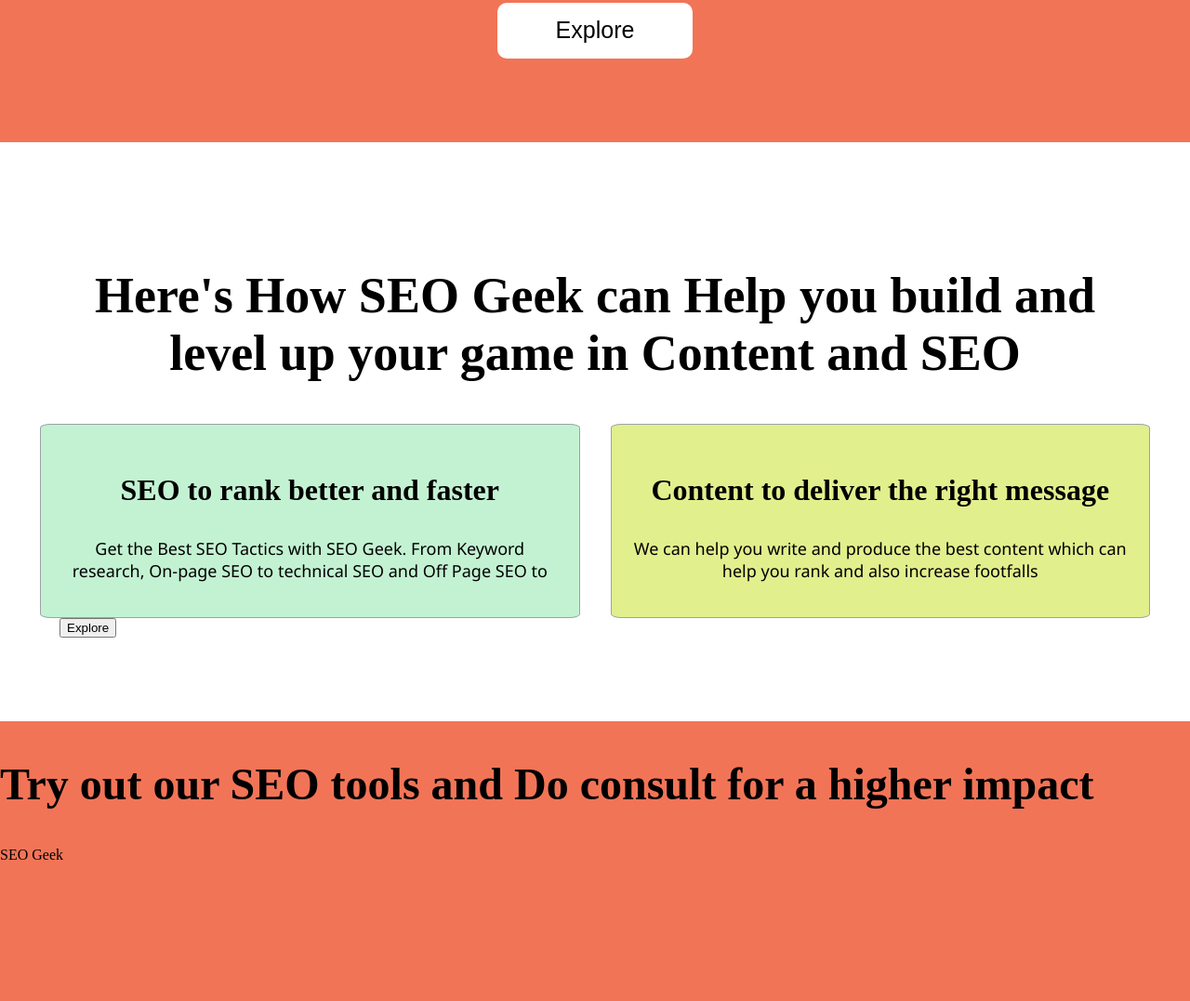
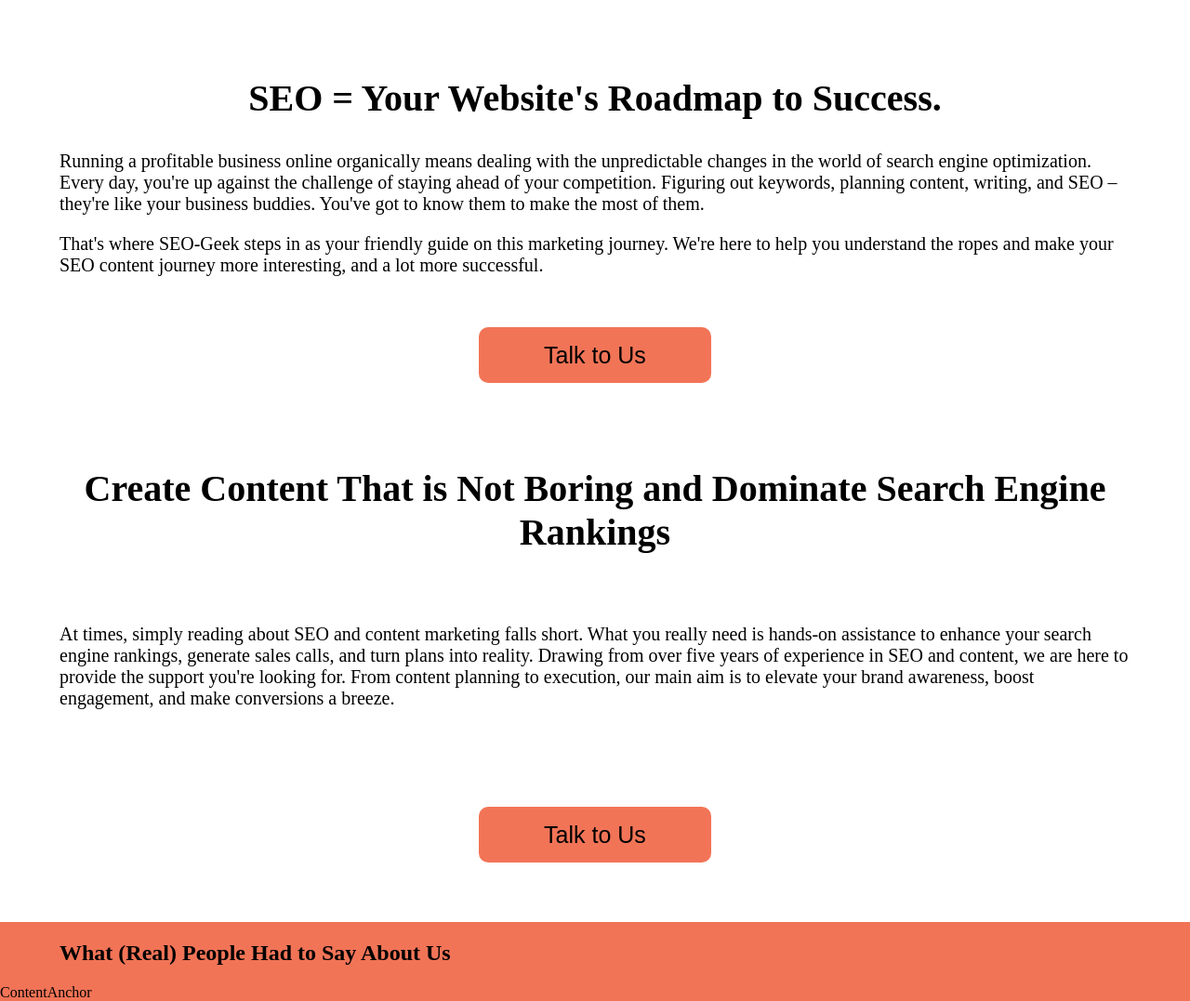
Before and after one commit to Monk-Sai/Content-Anchor, a plain HTML site: page index.html in a window 1280 px wide. Shown: the part 956-2033 px from the top of the page at 93% size. Before the commit the page ends 1885 px from the top, so only its background shows below. Drawn offline with Linux system fonts and the light colour scheme.

Commit message:
Major updates

```diff
--- a/index.html
+++ b/index.html
@@ -7,8 +7,8 @@
   <meta name="viewport" content="width=device-width, initial-scale=1.0">
   <link rel="icon" href="#">
 </head>
+<body>
 <header>
-  <div class="logo-name"><a href="#"><picture><img src="imgs\favicon.jpg" width="55px" height="55px"></picture>SEO Geek</div>
   <div>
     <nav>
       <ul class="nav-ul">
@@ -21,48 +21,53 @@
     </nav>
   </div>
   </header>
-<body>
   <main>
       <section class="hero-fold">
       <div class="global-padding">
         <div class="hero-fold-grid">
         <div>
-        <h1> You are at the right place if you are looking out to scale your website with SEO and Content</h1>
-        <p>Generate content that gets you business. With the right SEO tools and the perfect content be the best in your niche. Develop and scale with content and SEO. SEO Geek can help you with Content as well as SEO</p>
+        <h1> A Complete Content and SEO Marketing Hub.</h1>
+        <p>We know how tough and confusing it can be to stay up-to-date with all that's happening in the content world. That's why we are here! SEO-Geek is your go-to platform for learning all about SEO and content marketing - from scratch!</p>
         </div>
         <div>
-          <img src="imgs\iter.png" style="height: 570px;">
+          <img src="imgs\iter.png" style="height: 450px;">
         </div>
       </div>
     </div>
-    <a href="https://google.com"><button>Explore</button></a>
+    <a href="https://google.com"><button>I Want Free SEO Tools!</button></a>
+    <a href="https://google.com"><button>I Want to Learn More About SEO!</button></a>
   </section>
     <section class="fold-2">
     <div class="global-padding">
         <div class="fold-2-header">
-        <h2> Here's How SEO Geek can Help you build and level up your game in Content and SEO</h2>
-        </div>
-        <div class="fold-2-grid">
-        <div class="fold-2-grid-left">
-            <h3> SEO to rank better and faster</h3>
-            <p> Get the Best SEO Tactics with SEO Geek. From Keyword research, On-page SEO to technical SEO and Off Page SEO to </p>
-        </div>
-        <div class="fold-2-grid-right">
-            <h3> Content to deliver the right message</h3>
-            <p> We can help you write and produce the best content which can help you rank and also increase footfalls</p>
+        <h2> SEO = Your Website's Roadmap to Success.</h2>
+        <p>Running a profitable business online organically means dealing with the unpredictable changes in the world of search engine optimization. Every day, you're up against the challenge of staying ahead of your competition. Figuring out keywords, planning content, writing, and SEO – they're like your business buddies. You've got to know them to make the most of them.</p>
+        <p style="border: 2px;">That's where SEO-Geek steps in as your friendly guide on this marketing journey. We're here to help you understand the ropes and make your SEO content journey more interesting, and a lot more successful.</p>
       </div>
       </div>
-        <a href="https://google.com"><button class="button">Explore</button></a>
-    </div>
+      <a href="https://google.com"><button>Talk to Us</button></a>
     </section>
     <section class="fold-3">
+      <div class="global-padding">
       <div>
-        <h2>Try out our SEO tools and Do consult for a higher impact</h2>
+        <h2>Create Content That is Not Boring and Dominate Search Engine Rankings</h2>
+        <p>At times, simply reading about SEO and content marketing falls short. What you really need is hands-on assistance to enhance your search engine rankings, generate sales calls, and turn plans into reality. Drawing from over five years of experience in SEO and content, we are here to provide the support you're looking for. From content planning to execution, our main aim is to elevate your brand awareness, boost engagement, and make conversions a breeze.</p>
       </div>
+    </div>
+    <a href="https://google.com"><button>Talk to Us</button></a>
     </section>
+    <section class="fold-4">
+      <div class="global-padding">
+      <div>
+        <h2>What (Real) People Had to Say About Us</h2>
+        <div>
+
+        </div>
+      </div>
+    </div>
     </section>
   </main>
   <footer>
-    SEO Geek
+    ContentAnchor
   </footer>
 </body>
--- a/seo-geek.css
+++ b/seo-geek.css
@@ -9,11 +9,15 @@
     width: auto;
     z-index: 95;
   }
+footer {
+  display: flex;
+
+}
 
   body {
     margin: 0px;
     background-color: #F27457;
-    font-family: 'Times New Roman', Times, serif;
+    font-family: 'Quicksand';
     color: #000000;
   }
 
@@ -37,7 +41,7 @@
     display: inline-block;
     font-size: large;
     font-weight: bold;
-    font-family: Georgia, 'Times New Roman', Times, serif;
+    font-family: 'quicksand';
     padding: 10px;
   }
   .nav-ul a {
@@ -58,7 +62,7 @@
 .hero-fold h1 {
       display: flex;
       justify-content: center;
-      font-size: 4.5rem;
+      font-size: 4.15rem;
       color: #000000;
     }
     .hero-fold button {
@@ -66,8 +70,9 @@
       background-color: #ffffff;
       border: none;
       height: 60px;
+      margin-right: 45px;
       font-size: 25px;
-      width: 210px;
+      width: 25%;
       border-radius: 10px;
     }
 .global-padding {
@@ -94,42 +99,58 @@
     background-color: #fff;
     color: #000;
 }
-.fold-2-header {
+.fold-2 h2 {
     text-align: center;
     justify-content: center;
-    font-size: 2.25rem;
+    font-size: 2.5rem;
 }
-.fold-2-grid {
-    display: grid;
-    grid-template-columns: 1fr 1fr;
-    justify-items: center;
-    border-radius: 10%;
-    text-align: center;
-    column-gap: 75px;
+.fold-2 p {
+  font-size: 1.25rem;
 }
-.fold-2-grid p {
-    font-size: large;
-    font-family: 'Segoe UI', Tahoma, Geneva, Verdana, sans-serif;
-    font-weight: 500;
+.fold-2 button {
+  color: rgb(0, 0, 0);
+  background-color: #F27457;
+  border: none;
+  height: 60px;
+  width: 250px;
+  font-size: 25px;
+  border-radius: 10px;
 }
-.fold-2-grid-left {
-    border: #9aa3a6 solid 1px;
-    border-radius: 2%;
-    width: 100%;
-    padding: 20px;
-    background-color: rgb(195, 242, 210);
-}
-.fold-2-grid-right {
-    border: #9aa3a6 solid 1px;
-    border-radius: 2%;
-    width: 100%;
-    background-color: rgb(226, 239, 141);
-    padding: 20px;
-}
-.fold-2-grid h3 {
-    font-size: 2rem;
+.fold-2 a {
+  text-decoration: none;
+  display: flex;
+  padding-top: 35px;
+  justify-content: center;
+  font-size: 2rem;
 }
 
-.fold-3 {
+.fold-3{
+  background-color: white ;
+}
+.fold-3 h2{
+  font-size: 2.5rem;
+  margin: 0%;
+  padding-bottom: 55px;
+  text-align: center;
+}
+.fold-3 p {
+  font-size: 1.25rem;
+  padding-bottom: 50px;
+}
+.fold-3 button {
+  color: rgb(0, 0, 0);
+  background-color: #F27457;
+  border: none;
+  height: 60px;
+  width: 250px;
+  font-size: 25px;
+  border-radius: 10px;
+}
+.fold-3 a {
+  text-decoration: none;
+  display: flex;
+  padding-top: 35px;
+  padding-bottom: 5%;
+  justify-content: center;
   font-size: 2rem;
 }
```
Also changed, not shown: imgs/favicon.jpg (deleted), imgs/iter.png. Lines whose indentation alone changed are shown as unchanged.
